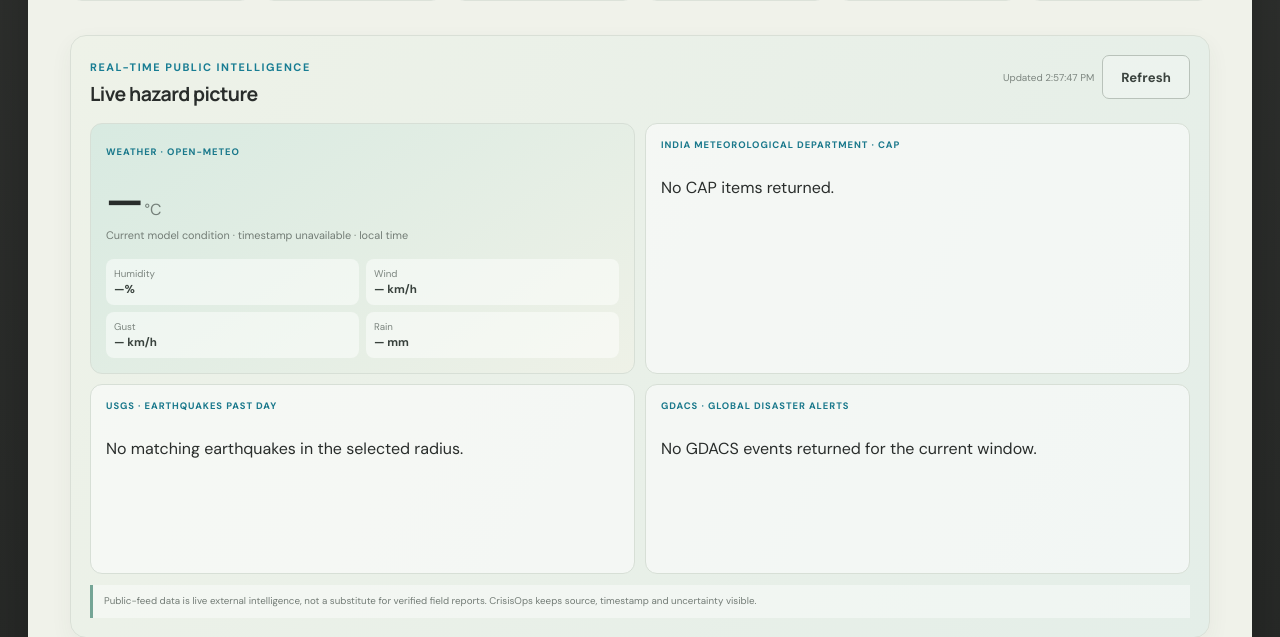
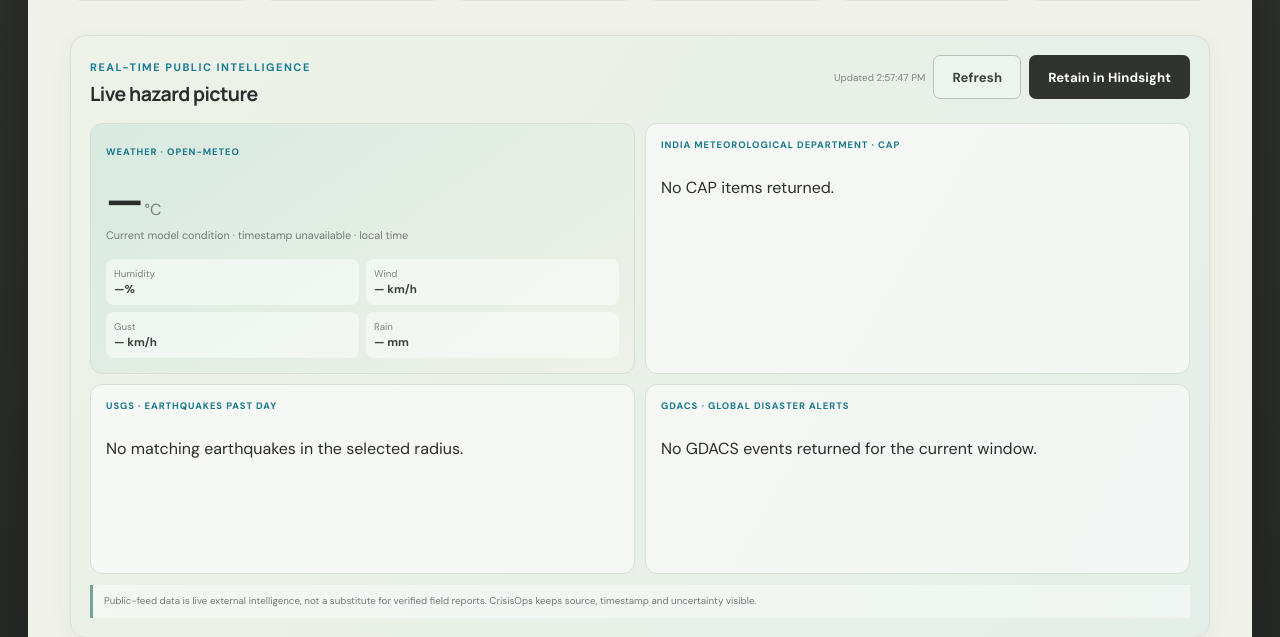
Before and after one commit to Sanjeevakumarnani/CrisisOps, a FastAPI app: page / in a window 1280 px wide. Shown: the part 813-1450 px from the top of the page. Run offline with FastAPI, Linux system fonts and the light colour scheme; data that the repository does not hold is empty.

Commit message:
feat: add operator control to retain live signals

```diff
--- a/app/templates/index.html
+++ b/app/templates/index.html
@@ -36,7 +36,7 @@
   <section class="live-intel card">
     <div class="pane-head">
       <div><span class="label">REAL-TIME PUBLIC INTELLIGENCE</span><h2>Live hazard picture</h2></div>
-      <div class="live-controls"><span id="live-updated" class="live-stamp">Loading...</span><button class="ghost" onclick="loadLiveData()">Refresh</button></div>
+      <div class="live-controls"><span id="live-updated" class="live-stamp">Loading...</span><button class="ghost" onclick="loadLiveData()">Refresh</button><button class="cta" onclick="retainLiveData()">Retain in Hindsight</button></div>
     </div>
     <div class="live-grid">
       <article class="live-weather">
@@ -173,5 +173,11 @@ async function loadLiveData(){
 }
 function esc(s){return String(s??'').replace(/[&<>'"]/g,c=>({'&':'&amp;','<':'&lt;','>':'&gt;',"'":'&#39;','"':'&quot;'}[c]))}
 function escAttr(s){return esc(s)}
+async function retainLiveData(){
+  const button=document.querySelector('.live-controls .cta'); button.disabled=true; button.textContent='Saving...';
+  try{const r=await fetch('/api/live-data/retain?lat=17.385&lon=78.4867',{method:'POST'}); const d=await r.json(); button.textContent=d.ok?'Memory saved':'Memory unavailable';}
+  catch(e){button.textContent='Memory unavailable'}
+  setTimeout(()=>{button.disabled=false;button.textContent='Retain in Hindsight'},2500);
+}
 loadLiveData();
 </script>{% endblock %}
```
